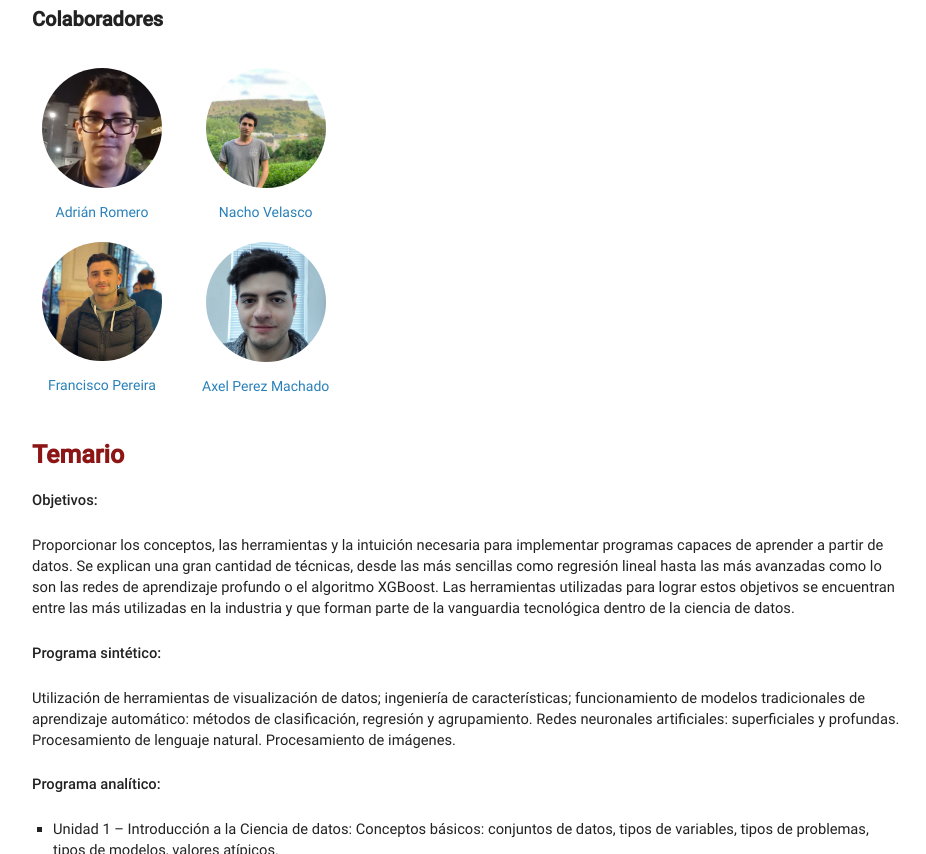
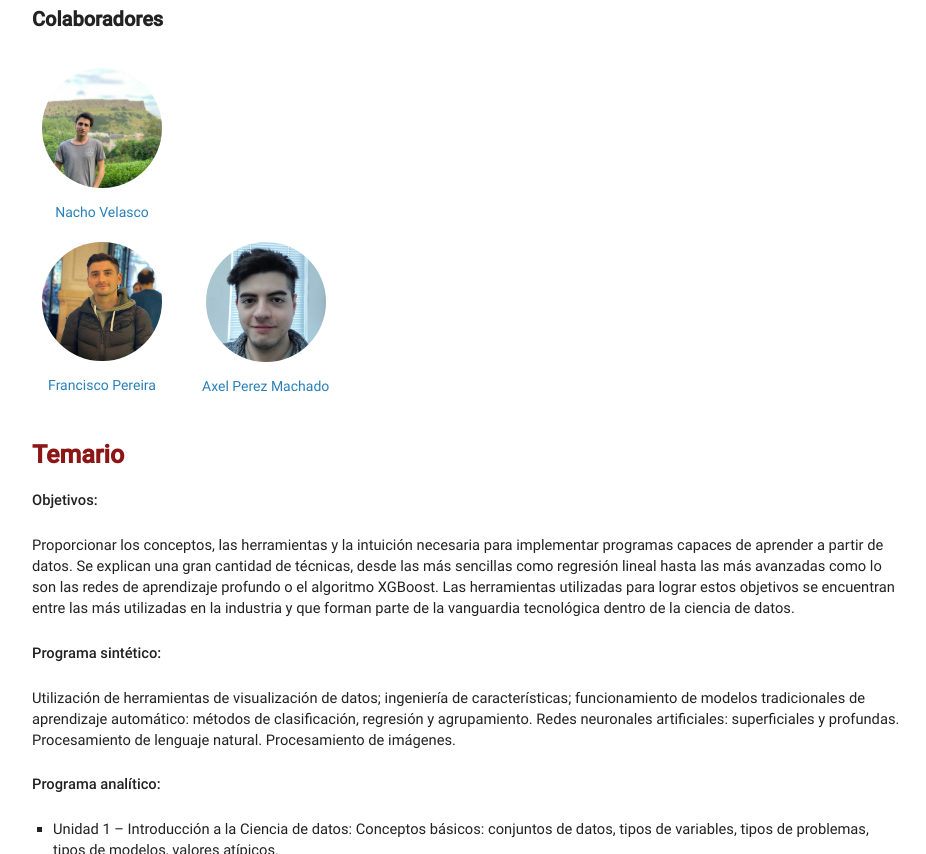
Before and after one commit to datos7506-fiuba/datos7506-fiuba.github.io, a plain HTML site: page index.html in a window 1280 px wide. Shown: the part 914-1768 px from the top of the page, without its empty margins (304-1230 px from the left). Drawn offline with Linux system fonts and the light colour scheme.

Commit message:
Minor fix, removed collaborator

```diff
--- a/index.html
+++ b/index.html
@@ -6,7 +6,7 @@
 
       <meta charset="utf-8">
 <meta name="viewport" content="width=device-width, initial-scale=1, maximum-scale=1, user-scalable=no">
-<meta name="revised" content="2023-03-14T18:50:02 -03">
+<meta name="revised" content="2023-03-14T18:54:45 -03">
 <title>Home :: Organización de Datos 75.06/95.58</title>
 <link rel="shortcut icon" href="/images/favicon.png" type="image/x-icon" />
 <link href="/css/nucleus.css" rel="stylesheet">
@@ -171,13 +171,8 @@
       </div>
     </div>
 <h3 id="colaboradores">Colaboradores</h3>
+  <div>
     <div class="col-md-10">
-    <div class="instructor">
-      <a href="/">
-      <div class="instructorphoto"><img src="images/profiles/adrian_romero.jpg"></div>
-      <div>Adrián Romero</div>
-      </a>
-    </div>
       <div class="instructor">
         <a href="/">
         <div class="instructorphoto"><img src="images/profiles/nacho_velasco.jpg"></div>
```
Also changed, not shown: 404.html (+1 -1 lines), _footer/index.html (+1 -1 lines), calendar/index.html (+1 -1 lines), categories/index.html (+1 -1 lines), exercises/index.html (+1 -1 lines), index.json (+1 -1 lines), modality/index.html (+1 -1 lines), resources/index.html (+1 -1 lines), tags/index.html (+1 -1 lines), tags/prácticos/index.html (+1 -1 lines), tags/trabajos/index.html (+1 -1 lines), tps/index.html (+1 -1 lines). Lines whose indentation alone changed are shown as unchanged.
